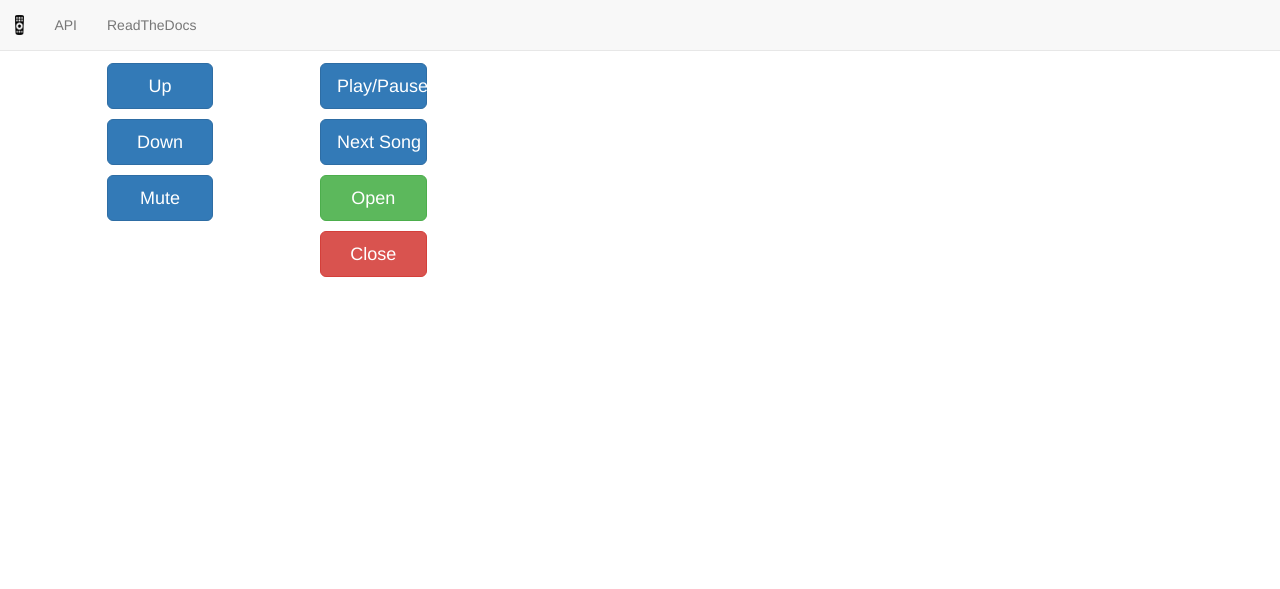
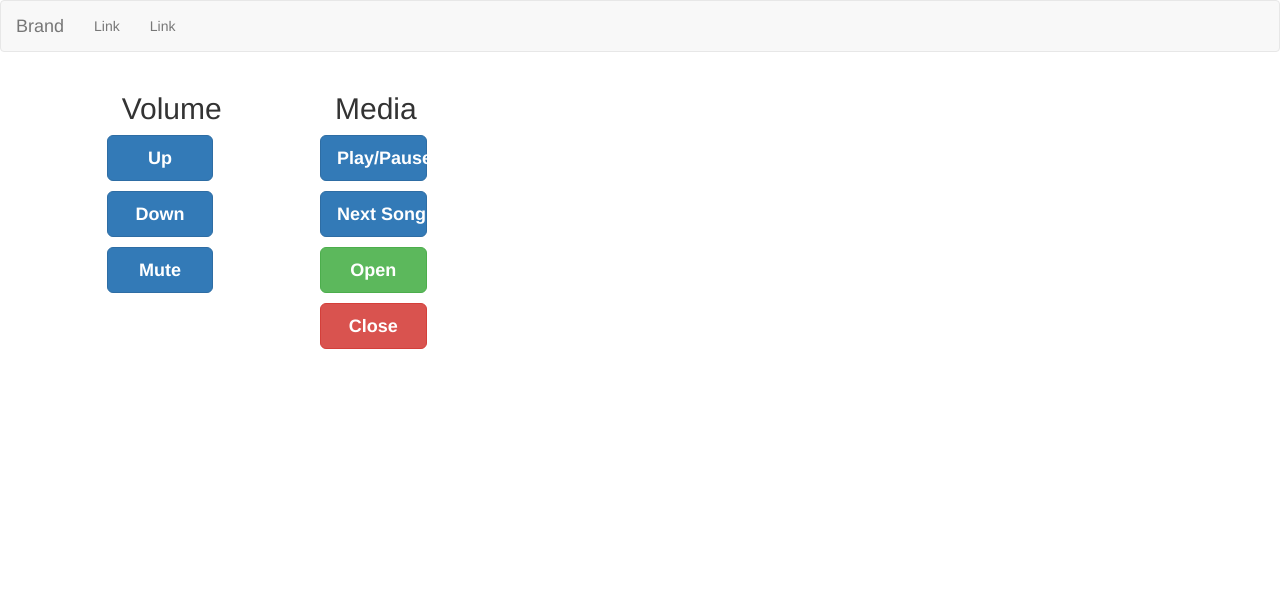
Before and after one commit to Myoldmopar/my-remote-control, a Django app: page / in a window 1280 px wide. Shown: the top 589 px of the page. Run offline with Django 3.2, Linux system fonts and the light colour scheme; parts of the project's set-up code (start-up, migrations or seed data) failed here and were passed over; some libraries are stand-ins or nearby versions.

Commit message:
Renamed css to classes instead of types; trying to get navbar working

```diff
--- a/controllerapp/static/css/controllerapp.css
+++ b/controllerapp/static/css/controllerapp.css
@@ -4,12 +4,12 @@
     text-align: center;
 }
 
-button {
+.fullwidthboldbutton {
     width: 100%;
     font-weight: bold;
 }
 
-input {
+.bottomstatusbar {
     width: 100%;
     font-weight: bold;
     text-align: center;
--- a/controllerapp/templates/controllerapp/controls.html
+++ b/controllerapp/templates/controllerapp/controls.html
@@ -34,55 +34,61 @@
 
 <body ng-app="controllerApp">
 
-<nav class="navbar navbar-default navbar-fixed-top">
+<nav class="navbar navbar-default">
     <div class="container-fluid">
-        <div>
-            <a class="navbar-brand" href="#">
-                <img alt="Brand" style="height: 100%" src="{% static 'images/remote.png' %}">
-            </a>
+        <div class="navbar-header">
+            <button type="button" class="navbar-toggle" data-toggle="collapse" data-target="#myNavbar">
+                HELLO
+            </button>
+            <a class="navbar-brand" href="#">Brand</a>
         </div>
-        <div class="collapse navbar-collapse">
+        <div class="collapse navbar-collapse" id="myNavbar">
             <ul class="nav navbar-nav">
-                <li><a href="{% url 'swagger' %}">API</a></li>
-                <li><a href="#">ReadTheDocs</a></li>
+                <li><a href="#">Link</a></li>
+                <li><a href="#">Link</a></li>
             </ul>
         </div>
-    </div>
+    </div><!-- /.container-fluid -->
 </nav>
+
 
 <div ng-controller="remoteControlController">
 
     <div id="wrapper" class="col-md-1 col-xs-4 col-md-offset-1 col-xs-offset-1">
         <h2>Volume</h2>
         <div class="row padded">
-            <button class="btn btn-primary btn-lg" ng-click="volumeUp()">Up</button>
+            <button class="btn btn-primary btn-lg fullwidthboldbutton" ng-click="volumeUp()">Up</button>
         </div>
         <div class="row padded">
-            <button class="btn btn-primary btn-lg" ng-click="volumeDown()">Down</button>
+            <button class="btn btn-primary btn-lg fullwidthboldbutton" ng-click="volumeDown()">Down</button>
         </div>
         <div class="row padded">
-            <button class="btn btn-primary btn-lg" ng-click="volumeMute()">Mute</button>
+            <button class="btn btn-primary btn-lg fullwidthboldbutton" ng-click="volumeMute()">Mute</button>
         </div>
     </div>
 
     <div id="wrapper" class="col-md-1 col-xs-4 col-md-offset-1 col-xs-offset-2">
         <h2>Media</h2>
         <div class="row padded">
-            <button class="btn btn-primary btn-lg" ng-click="playPause()">Play/Pause</button>
+            <button class="btn btn-primary btn-lg fullwidthboldbutton" ng-click="playPause()">Play/Pause</button>
         </div>
         <div class="row padded">
-            <button class="btn btn-primary btn-lg" ng-click="nextSong()">Next Song</button>
+            <button class="btn btn-primary btn-lg fullwidthboldbutton" ng-click="nextSong()">Next Song</button>
         </div>
         <div class="row padded">
-            <button class="btn btn-success btn-lg" ng-disabled="true" ng-click="openPithos()">Open</button>
+            <button class="btn btn-success btn-lg fullwidthboldbutton" ng-disabled="true" ng-click="openPithos()">Open
+            </button>
         </div>
         <div class="row padded">
-            <button class="btn btn-danger btn-lg" ng-disabled="true" ng-click="closePithos()">Close</button>
+            <button class="btn btn-danger btn-lg fullwidthboldbutton" ng-disabled="true" ng-click="closePithos()">
+                Close
+            </button>
         </div>
     </div>
 
     <div class="row padded">
-        <input class="notify-bar form-control" type="text" ng-model="notification_text" value="" readonly="readonly"/>
+        <input class="notify-bar form-control bottomstatusbar" type="text" ng-model="notification_text" value=""
+               readonly="readonly"/>
     </div>
 
 </div>
```
